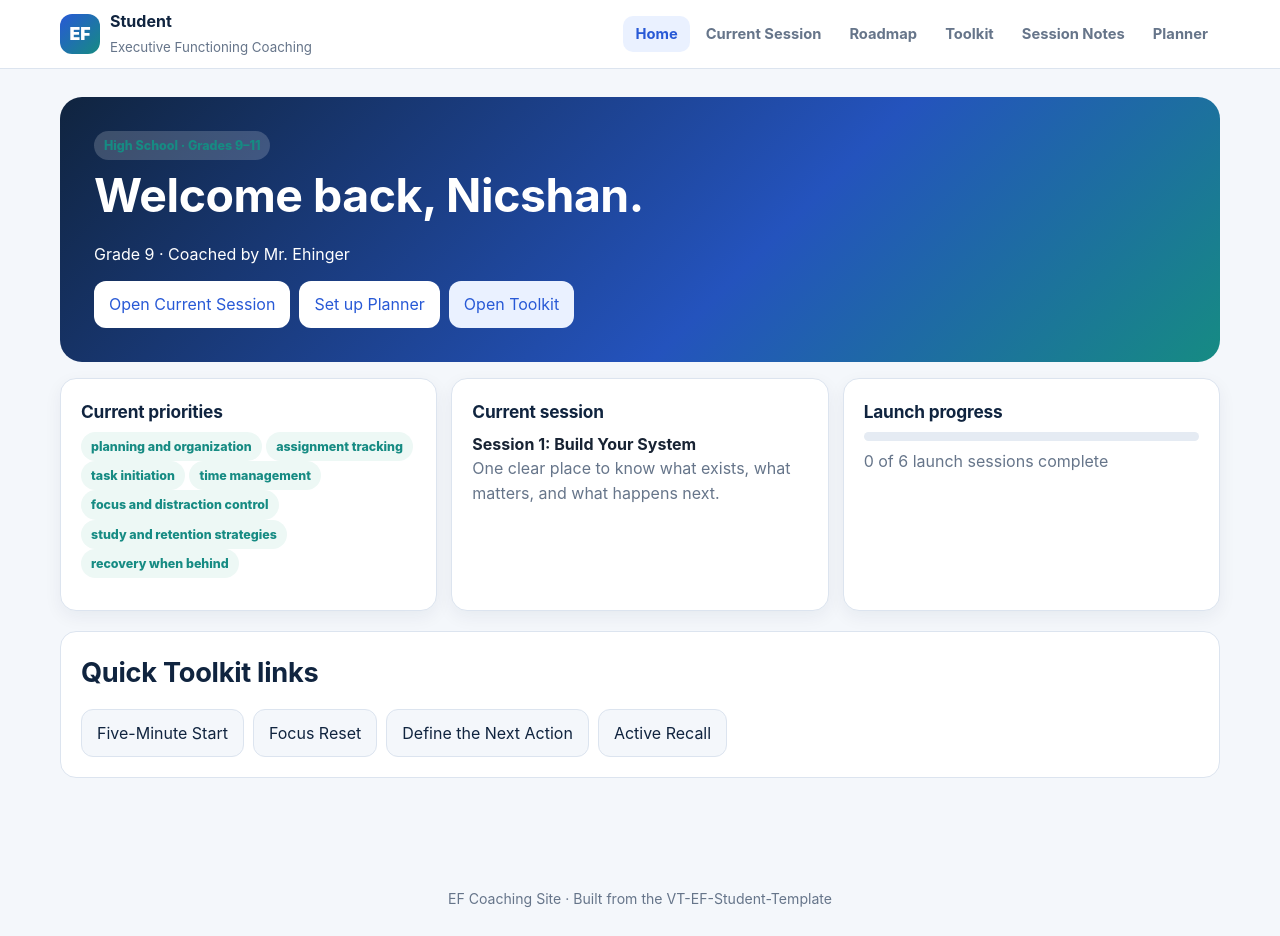
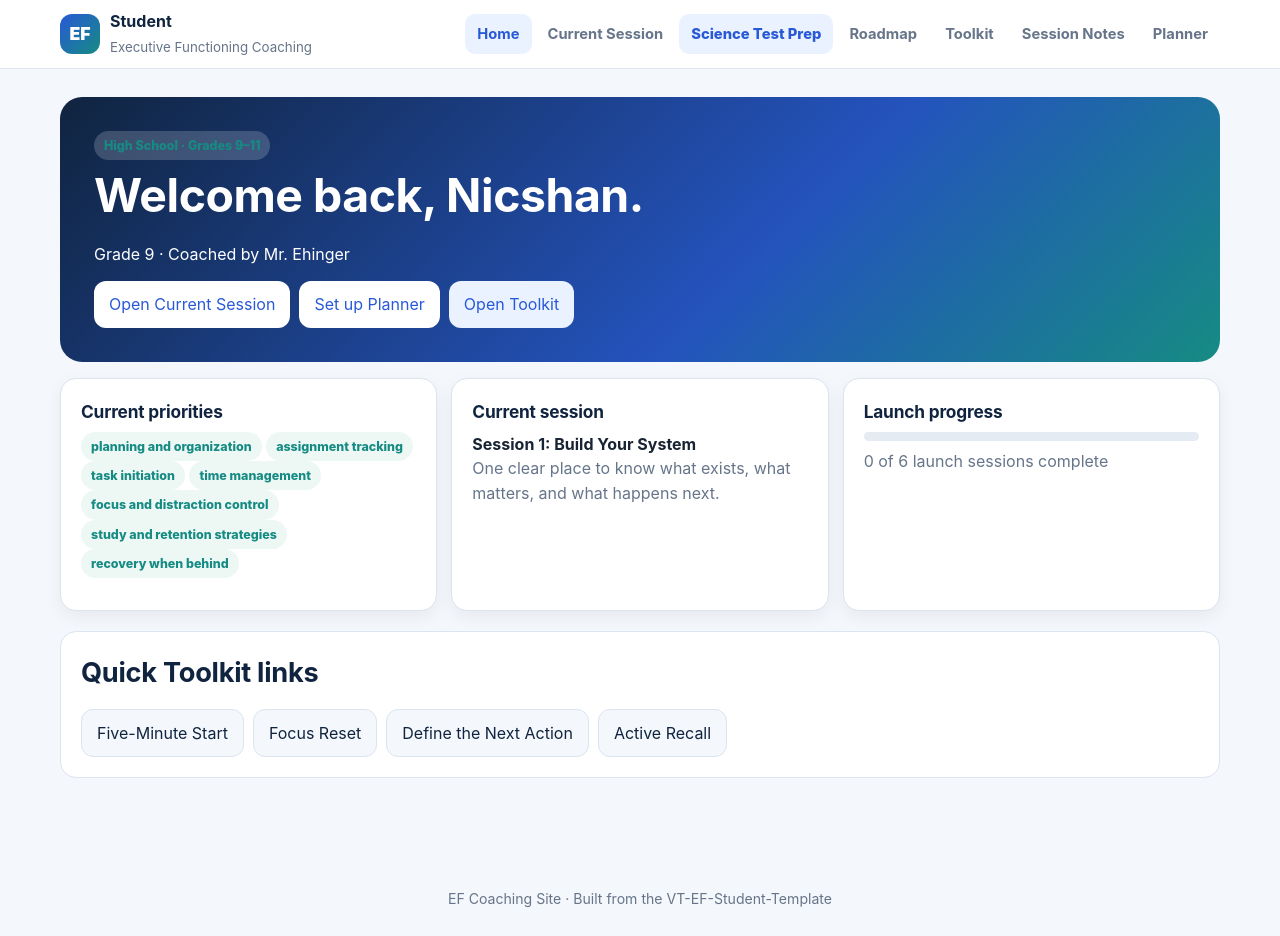
Before and after one commit to mehinger01/VT-Nicshan-, a plain HTML site: page index.html in a window 1280 px wide. Drawn offline with Linux system fonts and the light colour scheme.

Commit message:
Link Nic science mastery practice from main site

```diff
--- a/index.html
+++ b/index.html
@@ -18,6 +18,7 @@
     <nav class="tabs">
       <button class="active" data-tab="home">Home</button>
       <button data-tab="current-session">Current Session</button>
+      <a href="study/science-unit1/" style="text-decoration:none;background:#eaf1ff;color:#2859d6;border-radius:10px;padding:9px 12px;font-weight:800;font-size:.92rem">Science Test Prep</a>
       <button data-tab="roadmap">Roadmap</button>
       <button data-tab="toolkit">Toolkit</button>
       <button data-tab="notes">Session Notes</button>
```
